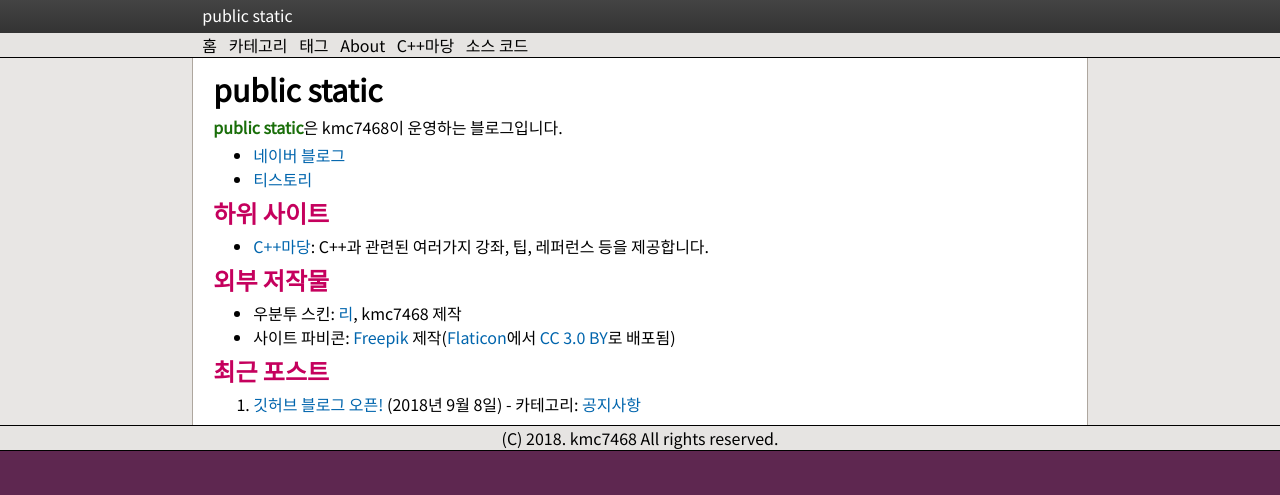
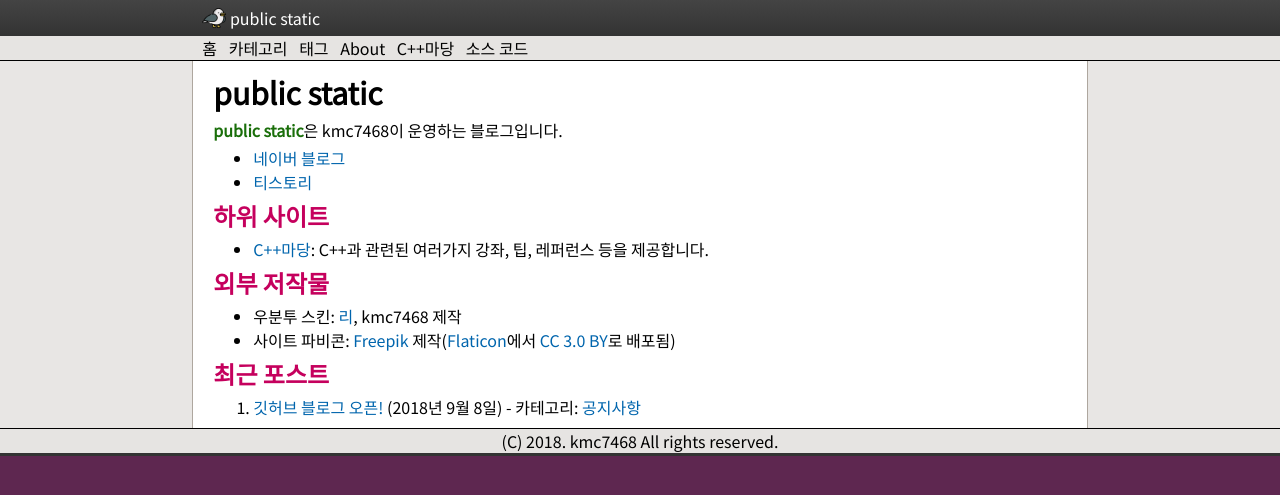
Before and after one commit to kmc7468/kmc7468.github.io, a Jekyll site: the page built from index.md, in a window 1280 px wide. Shown: the top 495 px of the page. Built offline with Jekyll 4.4.1, drawn with Linux system fonts in a browser that asks for light colours.

Commit message:
우분투 스킨의 타이틀바 디자인 개선
파비콘이 블로그 제목 왼쪽에 나타나도록 개선하였습니다.

```diff
--- a/_layouts/default.html
+++ b/_layouts/default.html
@@ -13,6 +13,7 @@
 <body>
 	<header class="header">
 		<nav class="title-bar">
+			<a class="title-logo" href="{{ site.baseurl }}/"><img src="{{ site.baseurl }}/assets/favicon.png"></a>
 			<a class="title-text" href="{{ site.baseurl }}/">{{ site.title }}</a>
 		</nav>
 		<nav class="title-navigation">
--- a/css/style.scss
+++ b/css/style.scss
@@ -97,14 +97,21 @@ p {
 	background: linear-gradient(to bottom, #444444, $color_cool_grey);
 
 	text-align: center;
+
+	img {
+		width: 24px;
+		height: 24px;
+		vertical-align: middle;
+	}
+}
+.title-logo:hover {
+	text-decoration: none;
 }
 .title-text {
 	color: $color_white;
 	text-decoration: none;
 	text-align: center;
-}
-.title-text:hover {
-	text-decoration: none;
+	vertical-align: middle;
 }
 .title-navigation {
 	padding-left: 0px;
@@ -165,7 +172,7 @@ p {
 }
 .footer {
 	border-top: 1px solid $color_black;
-	border-bottom: 1px solid $color_black;
+	border-bottom: 3px solid $color_cool_grey;
 
 	background-color: $color_warm_grey_30;
 
```
Also changed, not shown: assets/favicon.png (added).
